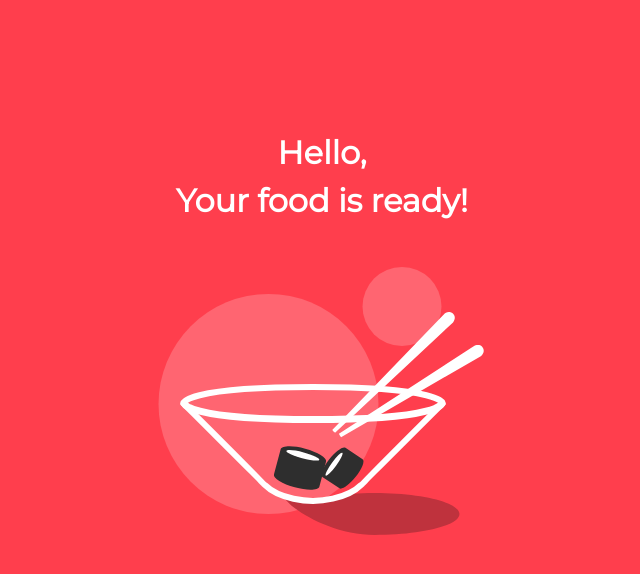
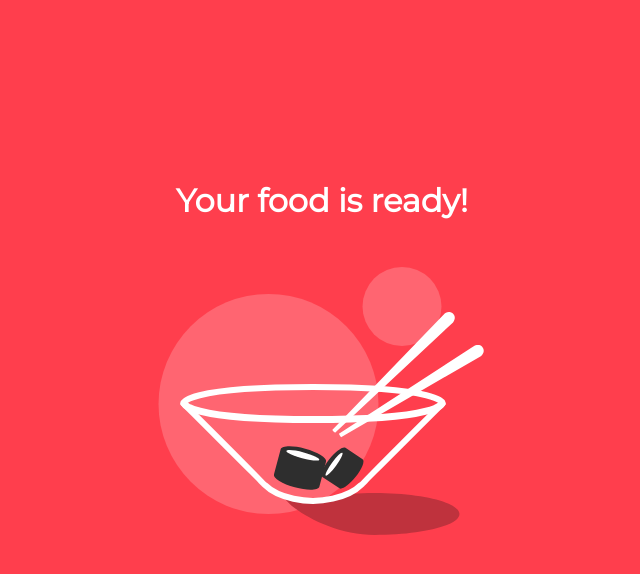
Before and after one commit to neontuts/gsap-animations-project, a website: page dist/index.html in a window 1280 px wide. Shown: the whole page, without its empty margins (318-958 px from the left). Drawn offline with nearby package versions, Linux system fonts and the light colour scheme.

Commit message:
Back to Initial

```diff
--- a/dist/index.html
+++ b/dist/index.html
@@ -41,7 +41,6 @@
 	    </g>
 	  </svg>
 
-	<h1 style="top: 14%;">Hello,</h1>
 	<h1>Your food is ready!</h1>
 
 	<script src="https://cdnjs.cloudflare.com/ajax/libs/gsap/2.0.2/TweenMax.min.js"></script>
```
